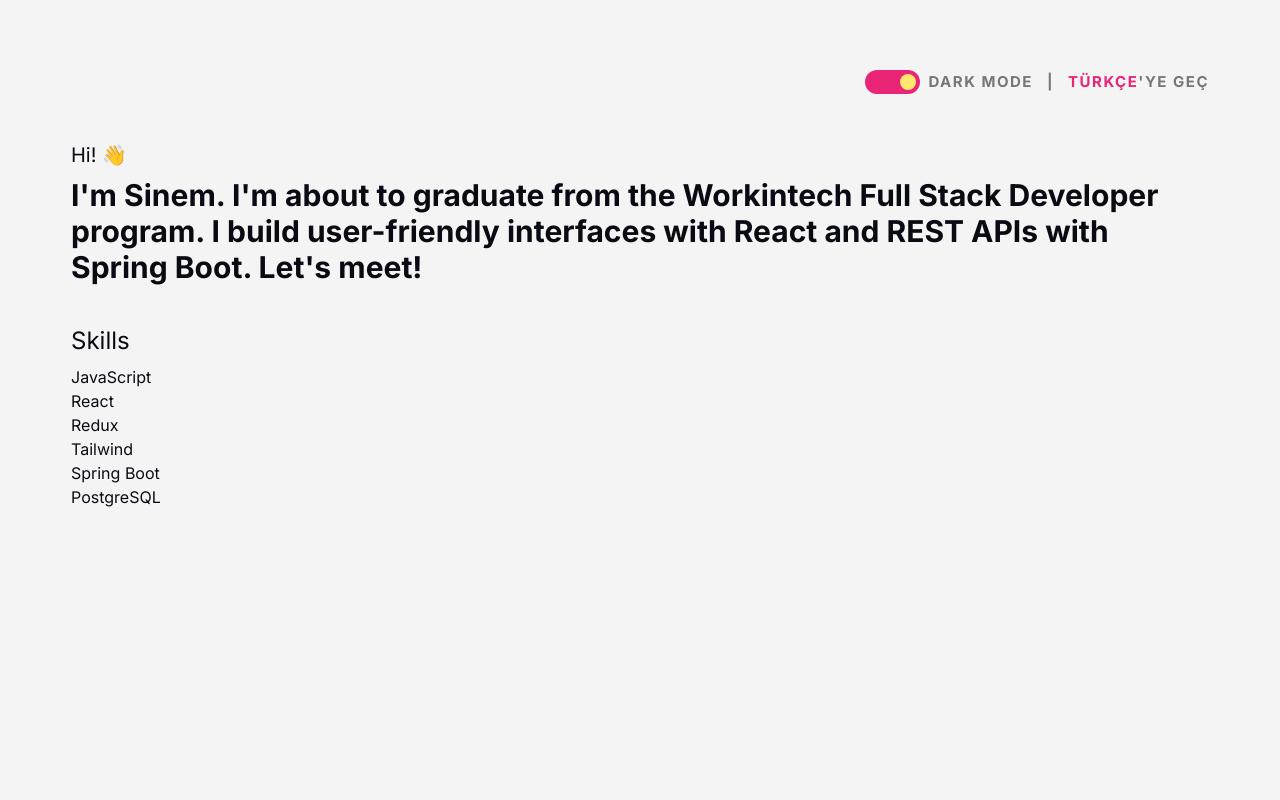
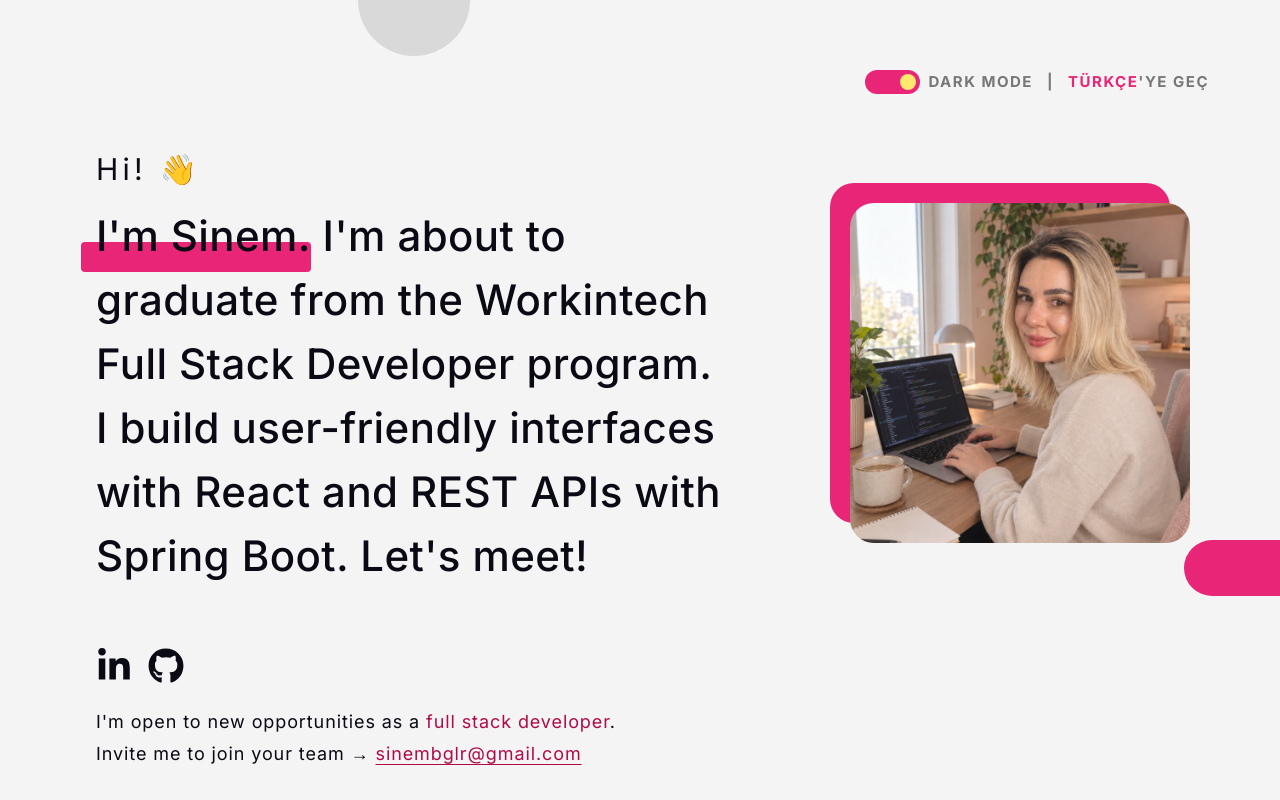
Before and after one commit to sinembaglar/sinems-portfolio, a React (Vite) app: page / in a window 1280 px wide. Shown: the top 800 px of the page. Built offline with nearby package versions, Linux system fonts and the light colour scheme.

Commit message:
Add hero section

```diff
--- a/package.json
+++ b/package.json
@@ -13,6 +13,7 @@
     "axios": "^1.20.0",
     "react": "^19.2.8",
     "react-dom": "^19.2.8",
+    "react-icons": "^5.7.0",
     "react-toastify": "^11.1.0"
   },
   "devDependencies": {
--- a/src/App.jsx
+++ b/src/App.jsx
@@ -1,28 +1,23 @@
-import Header from './components/Header'
+import Hero from './components/Hero'
 import useLanguage from './hooks/useLanguage'
 
-// Temporary page: the real header is ready, the other sections come in the next steps.
+// Temporary page: the hero (with the header inside) is ready, the other sections come next.
 function App() {
   const { content } = useLanguage()
 
   return (
-    <div className="min-h-screen bg-surface">
-      <div className="container-hero pt-10 lg:pt-[63px]">
-        <Header />
+    <main>
+      <Hero />
 
-        <p className="mt-10 text-xl">{content.hero.greeting}</p>
-        <h1 className="mt-2 text-3xl font-bold">
-          {content.hero.name} {content.hero.intro}
-        </h1>
-
-        <h2 className="mt-10 text-2xl">{content.skills.title}</h2>
+      <div className="container-content py-10">
+        <h2 className="text-2xl">{content.skills.title}</h2>
         <ul className="mt-2">
           {content.skills.list.map((skill) => (
             <li key={skill}>{skill}</li>
           ))}
         </ul>
       </div>
-    </div>
+    </main>
   )
 }
 
--- /dev/null
+++ b/src/components/Hero.jsx
@@ -0,0 +1,65 @@
+import { FaGithub, FaLinkedinIn } from 'react-icons/fa'
+import useLanguage from '../hooks/useLanguage'
+import Header from './Header'
+import Highlight from './Highlight'
+import Marker from './Marker'
+import heroImage from '../assets/hero.jpg'
+
+// Desktop sizes come from the Figma frame (1440px wide).
+function Hero() {
+  const { content } = useLanguage()
+  const { hero, links } = content
+
+  return (
+    <section aria-labelledby="hero-title" className="relative overflow-hidden bg-surface">
+      {/* decorative shapes from the design */}
+      <span aria-hidden="true" className="absolute top-0 left-[28%] hidden size-28 -translate-y-1/2 rounded-full bg-decor lg:block" />
+      <span aria-hidden="true" className="absolute top-[540px] right-0 hidden h-14 w-32 translate-x-1/4 rounded-full bg-brand lg:block" />
+      <span aria-hidden="true" className="absolute bottom-0 left-[76%] hidden size-30 translate-y-1/2 rounded-full border-[20px] border-decor lg:block" />
+
+      <div className="relative container-hero pt-10 pb-20 lg:pt-[63px] lg:pb-24">
+        <Header />
+
+        <div className="mt-10 grid items-start gap-14 lg:mt-[50px] lg:grid-cols-[1fr_auto] lg:gap-12">
+          <div className="max-w-[655px] lg:pl-[25px]">
+            <p className="text-2xl leading-[1.21] tracking-[0.14em] lg:text-[30px]">{hero.greeting}</p>
+
+            <h1 id="hero-title" className="mt-5 text-3xl leading-[1.5] font-medium tracking-[0.01em] lg:mt-[17px] lg:text-[42px] lg:leading-[64px]">
+              <Marker barClassName="-left-3 right-0 top-[55%] h-[45%] bg-brand lg:-left-[15px] lg:top-[38px] lg:h-[30px]">{hero.name}</Marker>{' '}
+              {hero.intro}
+            </h1>
+
+            <ul className="mt-10 flex gap-4 text-4xl leading-none lg:mt-[60px]">
+              <li>
+                <a href={links.linkedin} target="_blank" rel="noreferrer" aria-label="LinkedIn" className="block text-icon hover:text-brand">
+                  <FaLinkedinIn />
+                </a>
+              </li>
+              <li>
+                <a href={links.github} target="_blank" rel="noreferrer" aria-label="GitHub" className="block text-icon hover:text-brand">
+                  <FaGithub />
+                </a>
+              </li>
+            </ul>
+
+            <p className="mt-[22px] text-base leading-8 tracking-[0.05em] lg:text-lg">
+              <Highlight text={hero.availability} className="text-accent" />
+              <br />
+              {hero.contact}{' '}
+              <a href={`mailto:${links.email}`} className="text-accent underline underline-offset-4">
+                {links.email}
+              </a>
+            </p>
+          </div>
+
+          <div className="relative mx-auto mt-6 w-64 lg:mt-[52px] lg:mr-[19px] lg:w-[340px]">
+            <span aria-hidden="true" className="absolute -top-5 -left-5 size-full rounded-3xl bg-brand" />
+            <img src={heroImage} alt="Sinem Bağlar" fetchPriority="high" className="relative aspect-square w-full rounded-3xl object-cover" />
+          </div>
+        </div>
+      </div>
+    </section>
+  )
+}
+
+export default Hero
--- /dev/null
+++ b/src/components/Marker.jsx
@@ -0,0 +1,11 @@
+// A colored bar behind the text, like a highlighter pen (used for the name, About me and footer).
+function Marker({ children, barClassName }) {
+  return (
+    <span className="relative z-0 inline-block">
+      <span aria-hidden="true" className={`absolute -z-10 rounded-sm ${barClassName}`} />
+      {children}
+    </span>
+  )
+}
+
+export default Marker
```
Also changed, not shown: src/assets/hero.jpg (added), 1 other file (tests, documents, lock files or other folders).
